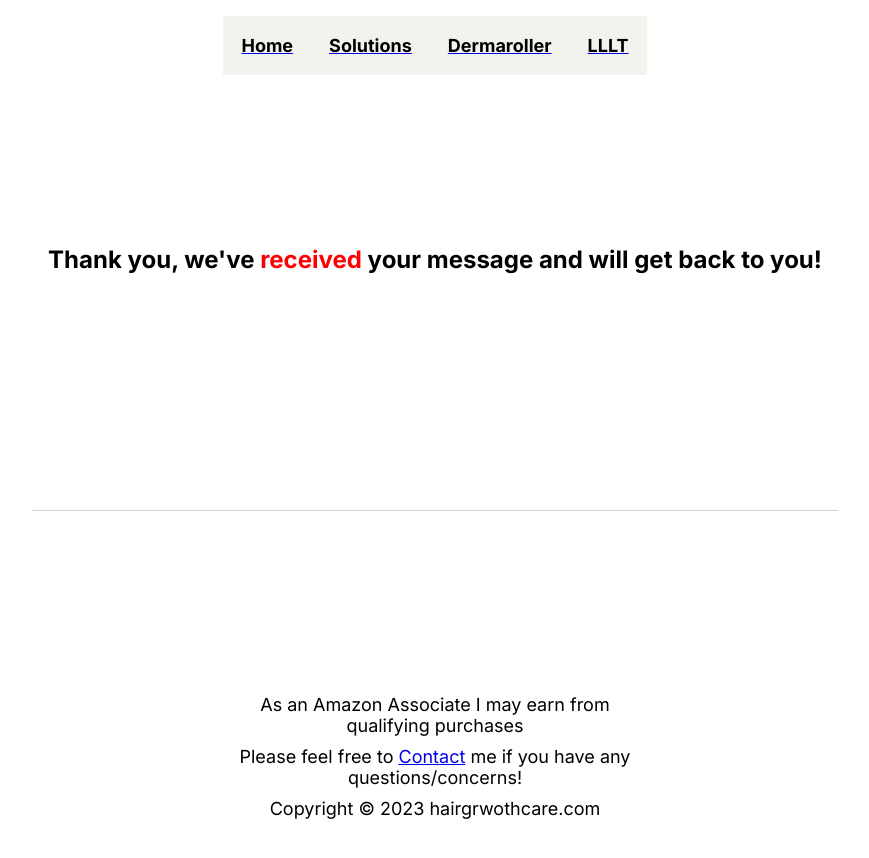
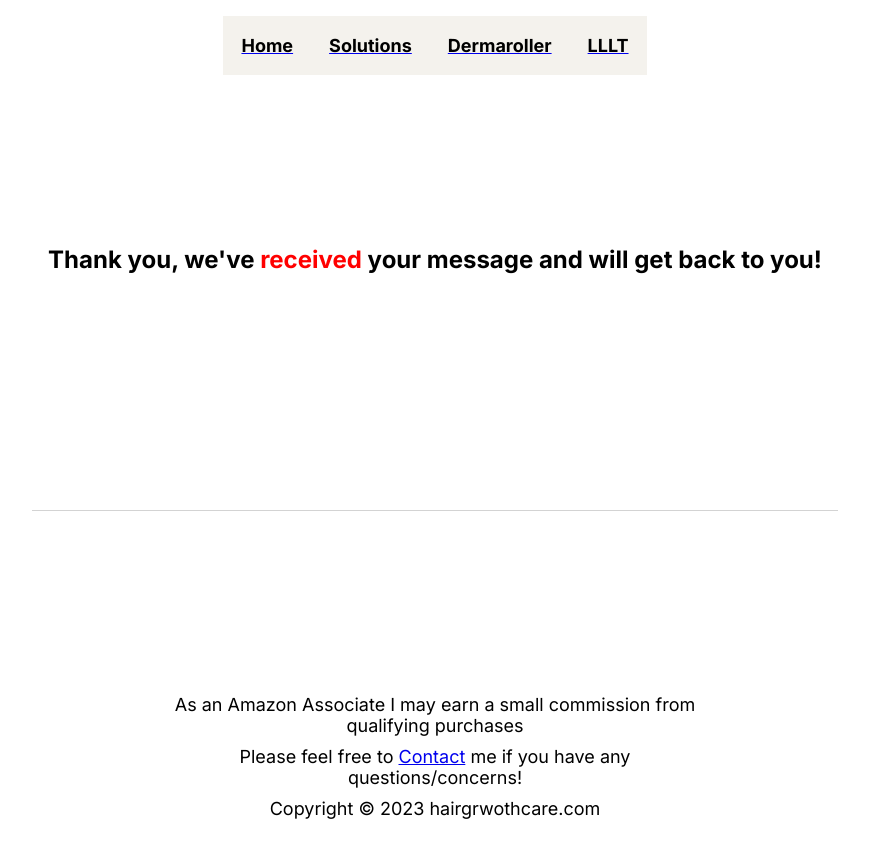
Before and after one commit to tsarg88/hairgrowthcare, a React (Create React App) app in the folder hairgrowthcare/: page /confirmation in a window 1280 px wide. Shown: the whole page, without its empty margins (205-1074 px from the left). Built offline with nearby package versions, Linux system fonts and the light colour scheme; a web font is replaced by a local one.

Commit message:
footer text update

```diff
--- a/hairgrowthcare/src/Footer/Footer.js
+++ b/hairgrowthcare/src/Footer/Footer.js
@@ -7,7 +7,7 @@ export const Footer = () => (
     <body>
       <div className="footerLine"></div>
       <p>
-        As an Amazon Associate I may earn from
+        As an Amazon Associate I may earn a small commission from
         <br /> qualifying purchases
       </p>
 
```
